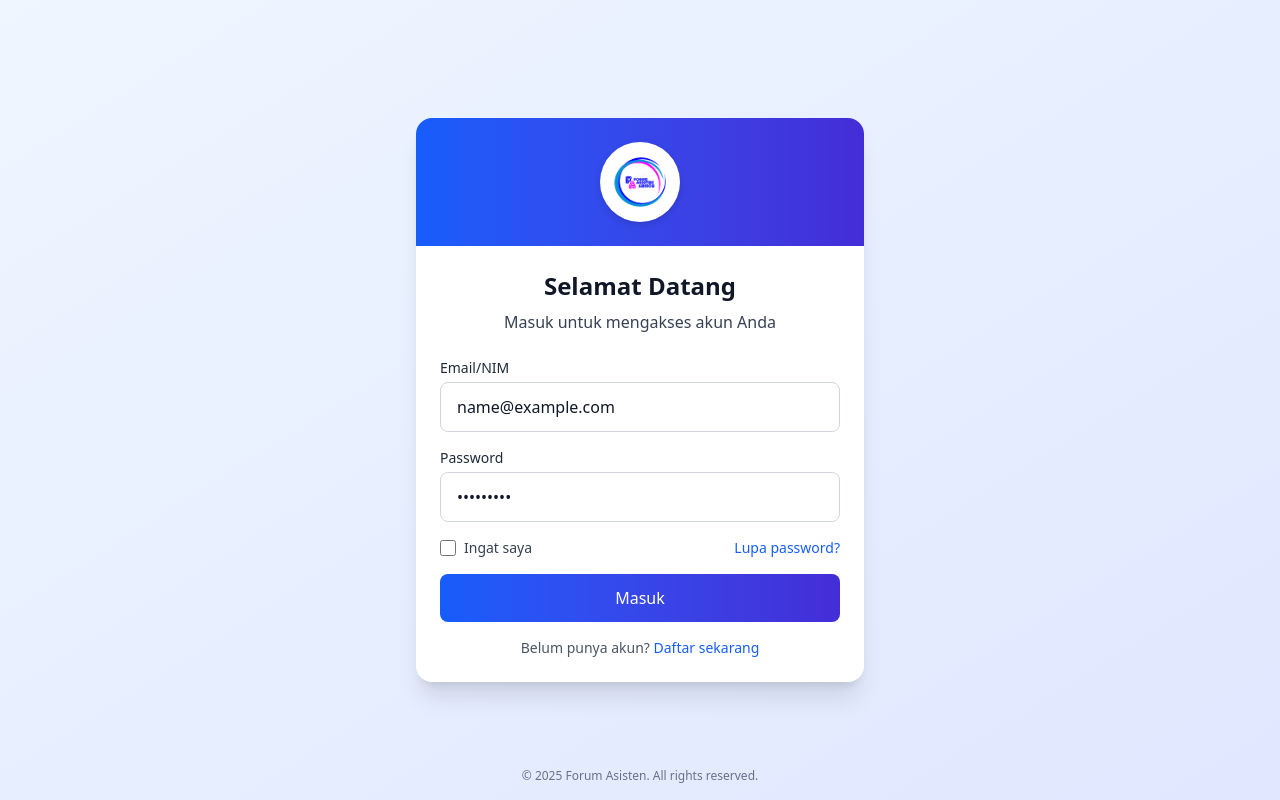
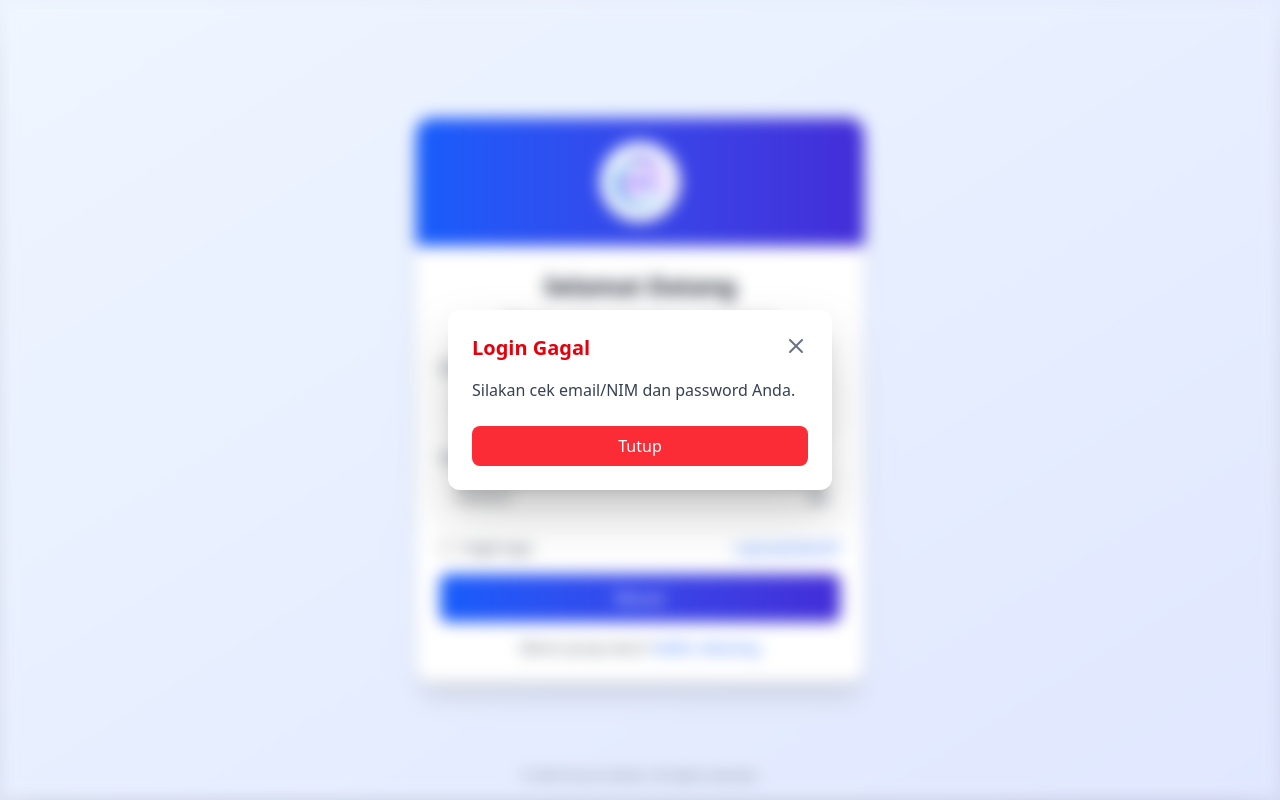
Before and after one commit to Azzerith/forum_asisten, a React (Vite) app in the folder frontend/: page / in a window 1280 px wide. Both pictures are taken after typing "name@example.com", "Sample123" into the empty fields and a click on the button "Masuk". Built offline with nearby package versions, Linux system fonts and the light colour scheme; no server answers.

Commit message:
perbaikan kecil

```diff
--- a/frontend/src/pages/LoginPage.jsx
+++ b/frontend/src/pages/LoginPage.jsx
@@ -6,7 +6,12 @@ import logo from "../assets/logoFA.png";
 export default function LoginPage() {
   const [identifier, setIdentifier] = useState("");
   const [password, setPassword] = useState("");
+  const [showPassword, setShowPassword] = useState(false);
   const [isLoading, setIsLoading] = useState(false);
+  const [showModal, setShowModal] = useState(false);
+  const [modalTitle, setModalTitle] = useState("");
+  const [modalMessage, setModalMessage] = useState("");
+  const [isSuccess, setIsSuccess] = useState(false);
   const navigate = useNavigate();
 
   const handleLogin = async (e) => {
@@ -23,20 +28,74 @@ export default function LoginPage() {
       localStorage.setItem("token", token);
       localStorage.setItem("user", JSON.stringify(user));
 
+      // Show success modal
+      setModalTitle("Login Berhasil");
+      setModalMessage(`Selamat datang, ${user.name || user.nim || 'Pengguna'}!`);
+      setIsSuccess(true);
+      setShowModal(true);
+
+      // Navigate after a delay
+      setTimeout(() => {
         if (user.role === "admin") {
           navigate("/admin/home");
         } else {
           navigate("/home");
         }
+      }, 1500);
+
     } catch (error) {
-      alert("Login gagal. Silakan cek email/NIM dan password Anda.");
+      // Show error modal
+      setModalTitle("Login Gagal");
+      setModalMessage(
+        error.response?.data?.message ||
+        "Silakan cek email/NIM dan password Anda."
+      );
+      setIsSuccess(false);
+      setShowModal(true);
     } finally {
       setIsLoading(false);
     }
   };
 
+  const closeModal = () => {
+    setShowModal(false);
+  };
+
   return (
-    <div className="w-screen h-screen flex items-center justify-center bg-gradient-to-br from-blue-50 to-indigo-100 p-4">
+    <div className="w-screen h-screen flex items-center justify-center bg-gradient-to-br from-blue-50 to-indigo-100 p-4 relative">
+      {/* Modal Notification */}
+      {showModal && (
+        <div className="fixed inset-0 drop-shadow-2xl bg-opacity-30 backdrop-blur-sm flex items-center justify-center z-50">
+          <div className="bg-white rounded-xl p-6 max-w-sm w-full mx-4 shadow-xl">
+            <div className="flex justify-between items-start mb-4">
+              <h3 className={`text-xl font-bold ${isSuccess ? 'text-green-600' : 'text-red-600'}`}>
+                {modalTitle}
+              </h3>
+              <button
+                onClick={closeModal}
+                className="text-gray-500 hover:text-gray-700"
+              >
+                <svg xmlns="http://www.w3.org/2000/svg" className="h-6 w-6" fill="none" viewBox="0 0 24 24" stroke="currentColor">
+                  <path strokeLinecap="round" strokeLinejoin="round" strokeWidth={2} d="M6 18L18 6M6 6l12 12" />
+                </svg>
+              </button>
+            </div>
+            <p className="text-gray-700 mb-6">{modalMessage}</p>
+            <button
+              onClick={closeModal}
+              className={`w-full py-2 rounded-lg font-medium text-white ${
+                isSuccess
+                  ? 'bg-green-500 hover:bg-green-600'
+                  : 'bg-red-500 hover:bg-red-600'
+              } transition duration-200`}
+            >
+              Tutup
+            </button>
+          </div>
+        </div>
+      )}
+
+      {/* Login Form */}
       <div className="w-full max-w-md bg-white rounded-2xl shadow-xl overflow-hidden transition-all duration-300 hover:shadow-2xl">
         <div className="bg-gradient-to-r from-blue-600 to-indigo-700 p-6 text-center">
           <img
@@ -72,15 +131,33 @@ export default function LoginPage() {
               <label htmlFor="password" className="block text-sm font-medium text-gray-800 mb-1">
                 Password
               </label>
+              <div className="relative">
                 <input
                   id="password"
-                type="password"
+                  type={showPassword ? "text" : "password"}
                   placeholder="••••••••"
                   value={password}
                   onChange={(e) => setPassword(e.target.value)}
                   required
-                className="w-full px-4 py-3 border text-gray-900 border-gray-300 rounded-lg focus:ring-2 focus:ring-blue-500 focus:border-blue-500 outline-none"
+                  className="w-full px-4 py-3 border text-gray-900 border-gray-300 rounded-lg focus:ring-2 focus:ring-blue-500 focus:border-blue-500 outline-none pr-12"
                 />
+                <button
+                  type="button"
+                  onClick={() => setShowPassword(!showPassword)}
+                  className="absolute inset-y-0 right-0 px-3 flex items-center text-gray-500 hover:text-gray-700"
+                >
+                  {showPassword ? (
+                    <svg xmlns="http://www.w3.org/2000/svg" className="h-5 w-5" fill="none" viewBox="0 0 24 24" stroke="currentColor">
+                      <path strokeLinecap="round" strokeLinejoin="round" strokeWidth={2} d="M13.875 18.825A10.05 10.05 0 0112 19c-4.478 0-8.268-2.943-9.543-7a9.97 9.97 0 011.563-3.029m5.858.908a3 3 0 114.243 4.243M9.878 9.878l4.242 4.242M9.88 9.88l-3.29-3.29m7.532 7.532l3.29 3.29M3 3l3.59 3.59m0 0A9.953 9.953 0 0112 5c4.478 0 8.268 2.943 9.543 7a10.025 10.025 0 01-4.132 5.411m0 0L21 21" />
+                    </svg>
+                  ) : (
+                    <svg xmlns="http://www.w3.org/2000/svg" className="h-5 w-5" fill="none" viewBox="0 0 24 24" stroke="currentColor">
+                      <path strokeLinecap="round" strokeLinejoin="round" strokeWidth={2} d="M15 12a3 3 0 11-6 0 3 3 0 016 0z" />
+                      <path strokeLinecap="round" strokeLinejoin="round" strokeWidth={2} d="M2.458 12C3.732 7.943 7.523 5 12 5c4.478 0 8.268 2.943 9.542 7-1.274 4.057-5.064 7-9.542 7-4.477 0-8.268-2.943-9.542-7z" />
+                    </svg>
+                  )}
+                </button>
+              </div>
             </div>
 
             <div className="flex items-center justify-between">
--- a/frontend/src/pages/MataKuliahPage.jsx
+++ b/frontend/src/pages/MataKuliahPage.jsx
@@ -174,7 +174,7 @@ export default function MataKuliahPage() {
         <p className="text-red-500">User tidak terdeteksi</p>
         <button
           onClick={() => window.location.reload()}
-          className="mt-4 px-4 py-2 bg-blue-500 text-white rounded"
+          className="mt-4 px-4 py-2 bg-gradient-to-r from-blue-600 to-indigo-700 text-white rounded"
         >
           Refresh
         </button>
@@ -530,7 +530,7 @@ function ProgramCoursesView({
           return (
             <div key={semester} className="bg-white rounded-xl shadow-sm overflow-hidden border border-gray-200">
               <button
-                className="bg-blue-600 w-full flex justify-between items-center px-6 py-4 text-left hover:bg-blue-700 transition-colors"
+                className="bg-gradient-to-r from-blue-600 to-indigo-700 w-full flex justify-between items-center px-6 py-4 text-left hover:bg-blue-700 transition-colors"
                 onClick={() => toggleSemester(semester)}
               >
                 <div className="flex items-center">
--- a/frontend/src/pages/admin/DataJadwal.jsx
+++ b/frontend/src/pages/admin/DataJadwal.jsx
@@ -359,7 +359,7 @@ const showSuccess = (message) => {
 
           {Object.entries(groupedSchedules).map(([programStudi, semesters]) => (
             <div key={programStudi} className="mb-6">
-              <h2 className="text-white text-xl font-semibold bg-gradient-to-b from-blue-700 to-indigo-700 p-4" >{programStudi}</h2>
+              <h2 className="text-white text-xl font-semibold bg-gradient-to-r from-blue-600 to-indigo-700 p-4" >{programStudi}</h2>
 
               {Object.entries(semesters).map(([semester, schedules]) => {
                 const key = `${programStudi}-${semester}`;
--- a/frontend/src/pages/admin/DataMataKuliah.jsx
+++ b/frontend/src/pages/admin/DataMataKuliah.jsx
@@ -258,7 +258,7 @@ export default function DataMataKuliah() {
                 filteredGroupedMataKuliah.map(group => (
                   <div key={group.prodi.id} className="border border-gray-200 rounded-lg overflow-hidden">
                     <div
-                      className="flex justify-between items-center p-4 bg-gradient-to-b from-blue-700 to-indigo-700 cursor-pointer hover:bg-gray-100 transition-colors"
+                      className="flex justify-between items-center p-4 bg-gradient-to-r from-blue-600 to-indigo-700 cursor-pointer hover:bg-gray-100 transition-colors"
                       onClick={() => toggleProdi(group.prodi.id)}
                     >
                       <h3 className="font-semibold text-lg text-white">
--- a/frontend/src/pages/admin/DataPlotingan.jsx
+++ b/frontend/src/pages/admin/DataPlotingan.jsx
@@ -392,7 +392,7 @@ const fetchAvailableAssistants = async () => {
             }}
             className="flex items-center px-4 py-2 bg-blue-600 text-white rounded-lg hover:bg-blue-700 transition-colors"
           >
-            <FiPlus className="mr-2" /> Tambah Jadwal
+            <FiPlus className="mr-2" /> Ploting Asisten
           </button>
         </div>
 
@@ -420,7 +420,7 @@ const fetchAvailableAssistants = async () => {
           ) : (
             Object.entries(groupedSchedules).map(([programStudi, semesters]) => (
               <div key={programStudi} className="mb-6">
-                <h2 className="text-white text-xl font-semibold bg-gradient-to-b from-blue-700 to-indigo-700 p-4">
+                <h2 className="text-white text-xl font-semibold bg-gradient-to-r from-blue-600 to-indigo-700 p-4">
                   {programStudi}
                 </h2>
 
@@ -543,7 +543,7 @@ const fetchAvailableAssistants = async () => {
             <div className="bg-white rounded-lg shadow-xl w-full max-w-md">
               <div className="flex justify-between items-center border-b px-6 py-4">
                 <h3 className="text-lg font-medium text-gray-900">
-                  {currentSchedule ? "Tambah Asisten ke Jadwal" : "Tambah Jadwal Asisten"}
+                  {currentSchedule ? "Tambah Asisten ke Jadwal" : "Ploting Jadwal Asisten"}
                 </h3>
                 <button
                   onClick={() => setShowModal(false)}
```
Also changed, not shown: frontend/src/components/Navbar.jsx (added, +53 -0 lines), 1 other file (tests, documents, lock files or other folders). Lines whose indentation alone changed are shown as unchanged.
